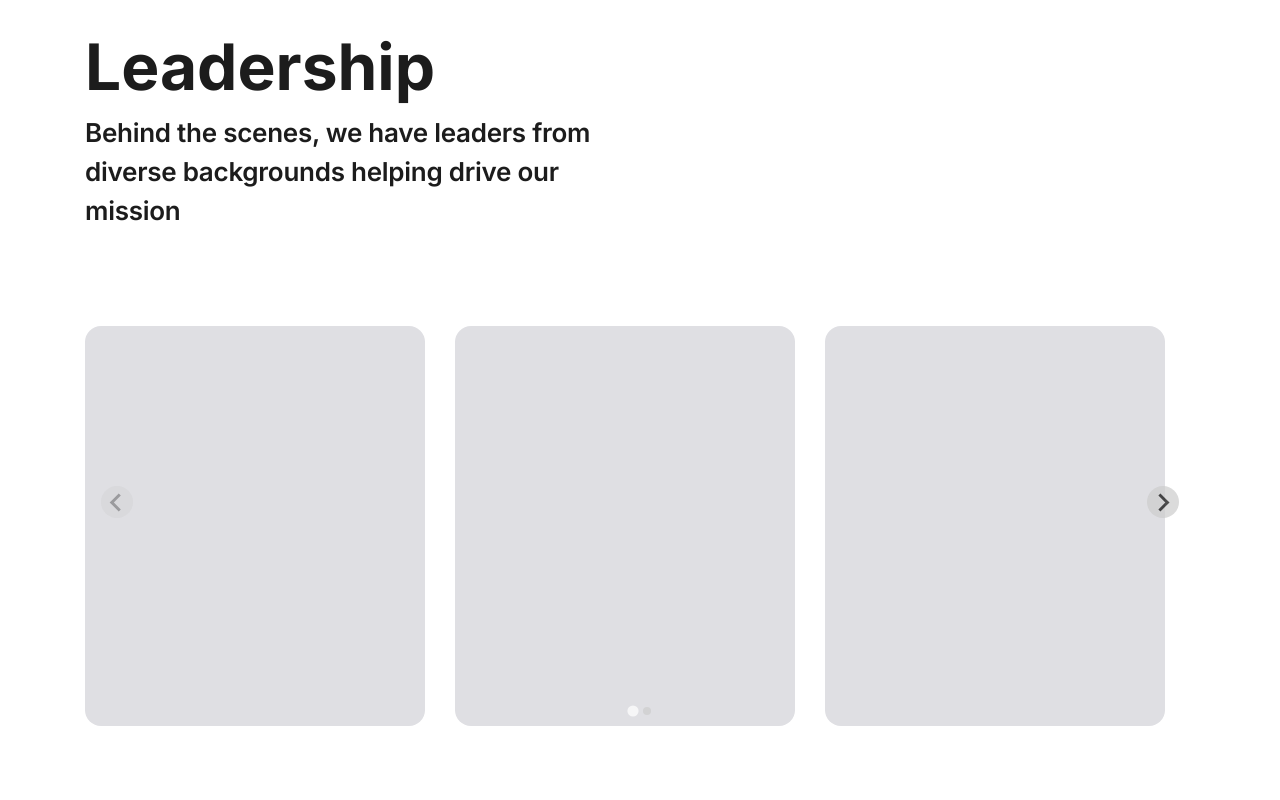
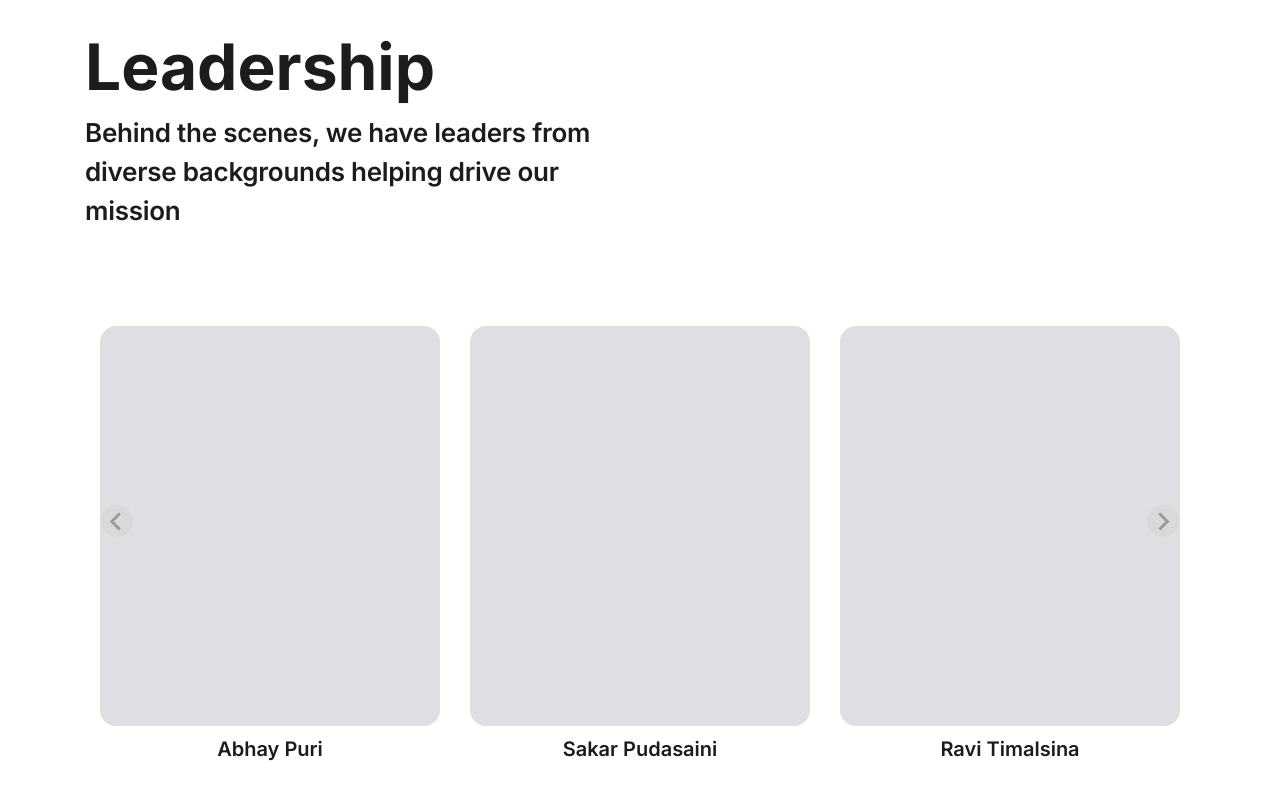
Before and after one commit to bugthedebugger/fun-play-learn-website, a plain HTML site: page index.html in a window 1280 px wide. Shown: the part 3895-4695 px from the top of the page. Drawn offline with nearby package versions, Linux system fonts and the light colour scheme.

Commit message:
adding leadership names

```diff
--- a/index.html
+++ b/index.html
@@ -386,16 +386,34 @@
           <div class="splide__track">
             <ul class="splide__list">
               <li class="splide__slide">
-                <div class="fpl-avatar-card mt-5"></div>
+                <div class="container-fluid">
+                  <div class="fpl-avatar-card mt-5"></div>
+                  <div
+                    class="container text-center inter-semi-bold-eerie-black-20px mt-2"
+                  >
+                    Abhay Puri
+                  </div>
+                </div>
               </li>
               <li class="splide__slide">
-                <div class="fpl-avatar-card mt-5"></div>
+                <div class="container-fluid">
+                  <div class="fpl-avatar-card mt-5"></div>
+                  <div
+                    class="container text-center inter-semi-bold-eerie-black-20px mt-2"
+                  >
+                    Sakar Pudasaini
+                  </div>
+                </div>
               </li>
               <li class="splide__slide">
-                <div class="fpl-avatar-card mt-5"></div>
-              </li>
-              <li class="splide__slide">
-                <div class="fpl-avatar-card mt-5"></div>
+                <div class="container-fluid">
+                  <div class="fpl-avatar-card mt-5"></div>
+                  <div
+                    class="container text-center inter-semi-bold-eerie-black-20px mt-2"
+                  >
+                    Ravi Timalsina
+                  </div>
+                </div>
               </li>
             </ul>
           </div>
```
